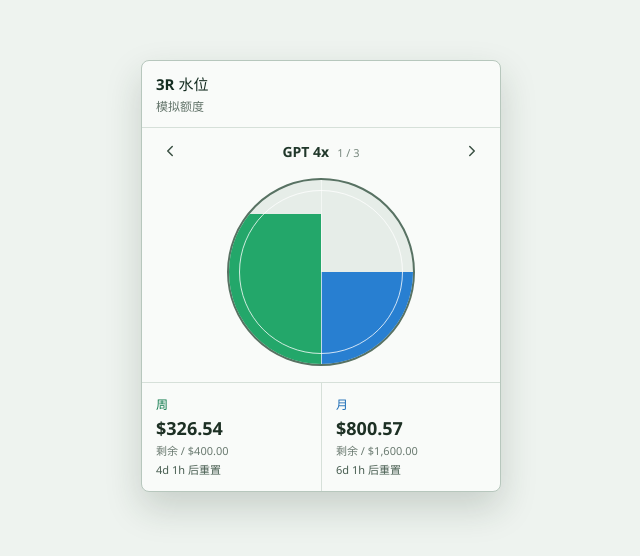
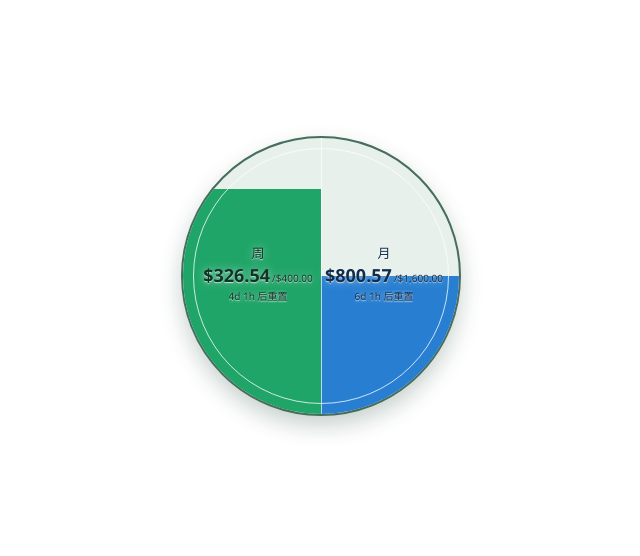
Before and after one commit to YahooYuan666/3r-waterline, a React (Vite) app: page / in a window 1280 px wide. Shown: the part 124-680 px from the top of the page, without its empty margins (319-959 px from the left). Built offline with nearby package versions, Linux system fonts and the light colour scheme.

Commit message:
feat: compress quota view into vessel

```diff
--- a/src/App.tsx
+++ b/src/App.tsx
@@ -89,7 +89,7 @@
     return "订阅已失效";
   }
 
-  return "模拟额度";
+  return "额度暂不可用";
 }
 
 interface WaterlineOverlayProps {
@@ -106,49 +106,20 @@
   const selectedSubscription = subscriptions[selectedIndex];
   const quotaSnapshot =
     selectedSubscription?.status === "supported" ? selectedSubscription.quotaSnapshot : undefined;
+  const stateNotice =
+    state.kind === "verified" && state.freshness === "update-failed"
+      ? statusText(state, selectedSubscription)
+      : undefined;
 
   return (
     <main className="waterline-stage">
       <section className="waterline-overlay" aria-label="3R 剩余额度悬浮窗预览">
-        <header className="overlay-header">
-          <div>
-            <p className="product-name">3R 水位</p>
-            <p className="status-copy" aria-live="polite">
-              {statusText(state, selectedSubscription)}
-            </p>
-          </div>
-        </header>
-
-        <div className="subscription-nav">
-          <button
-            className="icon-button"
-            type="button"
-            title="上一项订阅"
-            aria-label="上一项订阅"
-            onClick={() => onNavigate(-1)}
-            disabled={subscriptions.length < 2}
+        <div
+          className="quota-vessel"
+          aria-label={quotaSnapshot ? "周额度和月额度的剩余水位" : statusText(state, selectedSubscription)}
         >
-            <ChevronLeft size={18} aria-hidden="true" />
-          </button>
-          <div className="subscription-name">
-            <span>{selectedSubscription?.name ?? "读取中"}</span>
-            {subscriptions.length > 1 && <small>{selectedIndex + 1} / {subscriptions.length}</small>}
-          </div>
-          <button
-            className="icon-button"
-            type="button"
-            title="下一项订阅"
-            aria-label="下一项订阅"
-            onClick={() => onNavigate(1)}
-            disabled={subscriptions.length < 2}
-          >
-            <ChevronRight size={18} aria-hidden="true" />
-          </button>
-        </div>
-
           {quotaSnapshot ? (
             <>
-            <div className="quota-vessel" aria-label="周额度和月额度的剩余水位">
               <div
                 className="water-fill weekly-fill"
                 style={{ height: `${remainingPercentage(quotaSnapshot.weekly)}%` }}
@@ -159,29 +130,60 @@
               />
               <div className="vessel-divider" />
               <div className="vessel-gloss" />
-            </div>
-
-            <div className="quota-values">
-              <div className="quota-value weekly-value">
+              <div className="quota-content">
+                <div className="quota-period weekly-period">
                   <span>周</span>
+                  <p className="amount-line">
                     <strong>{formatMoney(quotaSnapshot.weekly.remainingAmount)}</strong>
-                <small>剩余 / {formatMoney(quotaSnapshot.weekly.limit)}</small>
+                    <small>/{formatMoney(quotaSnapshot.weekly.limit)}</small>
+                  </p>
                   <em>{quotaSnapshot.weekly.resetCountdown} 后重置</em>
                 </div>
-              <div className="quota-value monthly-value">
+                <div className="quota-period monthly-period">
                   <span>月</span>
+                  <p className="amount-line">
                     <strong>{formatMoney(quotaSnapshot.monthly.remainingAmount)}</strong>
-                <small>剩余 / {formatMoney(quotaSnapshot.monthly.limit)}</small>
+                    <small>/{formatMoney(quotaSnapshot.monthly.limit)}</small>
+                  </p>
                   <em>{quotaSnapshot.monthly.resetCountdown} 后重置</em>
                 </div>
               </div>
+              {stateNotice && (
+                <p className="state-notice" aria-live="polite">
+                  {stateNotice}
+                </p>
+              )}
             </>
           ) : (
             <div className="empty-vessel">
               <MoreHorizontal size={30} aria-hidden="true" />
-            <p>{statusText(state, selectedSubscription)}</p>
+              <p aria-live="polite">{statusText(state, selectedSubscription)}</p>
             </div>
           )}
+
+          {subscriptions.length > 1 && (
+            <>
+              <button
+                className="vessel-nav vessel-nav-previous"
+                type="button"
+                title="上一项订阅"
+                aria-label="上一项订阅"
+                onClick={() => onNavigate(-1)}
+              >
+                <ChevronLeft size={16} aria-hidden="true" />
+              </button>
+              <button
+                className="vessel-nav vessel-nav-next"
+                type="button"
+                title="下一项订阅"
+                aria-label="下一项订阅"
+                onClick={() => onNavigate(1)}
+              >
+                <ChevronRight size={16} aria-hidden="true" />
+              </button>
+            </>
+          )}
+        </div>
       </section>
     </main>
   );
--- a/src/styles.css
+++ b/src/styles.css
@@ -1,6 +1,6 @@
 :root {
-  color: #17231e;
-  background: #eef3ef;
+  color: #14332a;
+  background: transparent;
   font-family: "Segoe UI", "Microsoft YaHei UI", sans-serif;
   font-synthesis: none;
 }
@@ -10,125 +10,41 @@
 }
 
 body {
+  min-width: 0;
+  min-height: 100dvh;
   margin: 0;
-  min-width: 320px;
-  min-height: 100dvh;
+  background: transparent;
 }
 
-button,
-select {
+button {
   font: inherit;
 }
 
 button:focus-visible {
-  outline: 2px solid #107a4d;
-  outline-offset: 3px;
+  outline: 2px solid #ffffff;
+  outline-offset: 2px;
 }
 
 .waterline-stage {
   display: grid;
   min-height: 100dvh;
   place-items: center;
-  padding: 24px;
+  padding: 16px;
 }
 
 .waterline-overlay {
-  width: min(100%, 360px);
-  border: 1px solid #b7c7bd;
-  border-radius: 8px;
-  background: #f9fbf9;
-  box-shadow: 0 16px 36px rgb(25 48 35 / 18%);
-  overflow: hidden;
-}
-
-.overlay-header,
-.subscription-nav {
-  display: flex;
-  align-items: center;
-  justify-content: space-between;
-}
-
-.overlay-header {
-  min-height: 58px;
-  padding: 12px 14px;
-  border-bottom: 1px solid #d6e0d9;
-}
-
-.product-name,
-.status-copy {
-  margin: 0;
-}
-
-.product-name {
-  color: #152d21;
-  font-size: 15px;
-  font-weight: 700;
-}
-
-.status-copy {
-  margin-top: 3px;
-  color: #63746a;
-  font-size: 12px;
-}
-
-.icon-button {
-  display: grid;
-  width: 32px;
-  height: 32px;
-  place-items: center;
-  border: 0;
-  border-radius: 6px;
-  color: #3a5043;
-  background: transparent;
-  cursor: pointer;
-}
-
-.icon-button:hover:not(:disabled) {
-  background: #e4eee7;
-}
-
-.icon-button:disabled {
-  color: #b3c1b8;
-  cursor: default;
-}
-
-.subscription-nav {
-  min-height: 46px;
-  padding: 6px 12px;
-}
-
-.subscription-name {
-  display: flex;
-  min-width: 0;
-  align-items: baseline;
-  gap: 8px;
-  color: #21382b;
-  font-size: 14px;
-  font-weight: 650;
-}
-
-.subscription-name span {
-  overflow: hidden;
-  text-overflow: ellipsis;
-  white-space: nowrap;
-}
-
-.subscription-name small {
-  flex: 0 0 auto;
-  color: #77877d;
-  font-size: 11px;
-  font-weight: 500;
+  width: min(100%, 280px);
 }
 
 .quota-vessel {
   position: relative;
-  width: 188px;
+  width: 100%;
   aspect-ratio: 1;
-  margin: 4px auto 16px;
   overflow: hidden;
-  border: 2px solid #587263;
+  border: 2px solid #466d5d;
   border-radius: 50%;
-  background: #e6ede8;
+  background: #e8f0eb;
+  box-shadow: 0 10px 22px rgb(19 62 43 / 24%);
   isolation: isolate;
 }
 
@@ -142,7 +58,7 @@
 .weekly-fill {
   left: 0;
   width: 50%;
-  background: #23a76a;
+  background: #20a568;
 }
 
 .monthly-fill {
@@ -156,94 +72,160 @@
   inset: 0 auto 0 50%;
   z-index: 2;
   width: 1px;
-  background: rgb(248 251 249 / 72%);
+  background: rgb(255 255 255 / 68%);
 }
 
 .vessel-gloss {
   position: absolute;
   inset: 10px;
   z-index: 3;
-  border: 1px solid rgb(255 255 255 / 78%);
+  border: 1px solid rgb(255 255 255 / 76%);
   border-radius: 50%;
   pointer-events: none;
 }
 
-.quota-values {
+.quota-content {
+  position: absolute;
+  inset: 38px 12px 44px;
+  z-index: 4;
   display: grid;
   grid-template-columns: 1fr 1fr;
-  border-top: 1px solid #d6e0d9;
+  pointer-events: none;
 }
 
-.quota-value {
+.quota-period {
   display: grid;
-  gap: 3px;
   min-width: 0;
-  padding: 12px 14px 14px;
+  align-content: center;
+  justify-items: center;
+  gap: 4px;
+  color: #123328;
+  text-align: center;
+  text-shadow: 0 1px 1px rgb(255 255 255 / 68%), 0 0 8px rgb(255 255 255 / 52%);
 }
 
-.quota-value + .quota-value {
-  border-left: 1px solid #d6e0d9;
+.monthly-period {
+  color: #112d4d;
 }
 
-.quota-value span {
-  font-size: 12px;
-  font-weight: 700;
+.quota-period > span {
+  font-size: 13px;
+  font-weight: 750;
 }
 
-.weekly-value span {
-  color: #087647;
+.amount-line {
+  display: flex;
+  min-width: 0;
+  align-items: baseline;
+  justify-content: center;
+  gap: 2px;
+  margin: 0;
+  font-variant-numeric: tabular-nums;
+  white-space: nowrap;
 }
 
-.monthly-value span {
-  color: #1668b4;
+.amount-line strong {
+  font-size: 18px;
+  line-height: 1.1;
 }
 
-.quota-value strong {
+.amount-line small {
+  font-size: 10px;
+  line-height: 1;
+}
+
+.quota-period em {
+  max-width: 100%;
   overflow: hidden;
-  color: #1d3024;
-  font-size: 18px;
-  font-variant-numeric: tabular-nums;
+  font-size: 10px;
+  font-style: normal;
+  line-height: 1.25;
   text-overflow: ellipsis;
   white-space: nowrap;
 }
 
-.quota-value small,
-.quota-value em {
-  color: #6b7b71;
-  font-size: 11px;
-  font-style: normal;
-  line-height: 1.4;
-}
-
-.quota-value em {
-  color: #475d50;
+.state-notice {
+  position: absolute;
+  right: 30px;
+  bottom: 17px;
+  left: 30px;
+  z-index: 5;
+  margin: 0;
+  color: #264536;
+  font-size: 10px;
+  line-height: 1.2;
+  text-align: center;
+  text-shadow: 0 1px 1px rgb(255 255 255 / 86%);
 }
 
 .empty-vessel {
+  position: absolute;
+  inset: 0;
+  z-index: 4;
   display: grid;
-  min-height: 282px;
   place-content: center;
   justify-items: center;
-  gap: 10px;
-  color: #718178;
+  gap: 9px;
+  padding: 32px;
+  color: #38574a;
   text-align: center;
 }
 
 .empty-vessel p {
   margin: 0;
   font-size: 13px;
+  line-height: 1.4;
 }
 
-@media (max-width: 380px) {
+.vessel-nav {
+  position: absolute;
+  top: 50%;
+  z-index: 6;
+  display: grid;
+  width: 28px;
+  height: 28px;
+  place-items: center;
+  padding: 0;
+  border: 0;
+  border-radius: 50%;
+  color: #244a3b;
+  background: rgb(255 255 255 / 44%);
+  cursor: pointer;
+  opacity: 0;
+  transform: translateY(-50%);
+  transition: opacity 160ms ease, background 160ms ease;
+}
+
+.quota-vessel:hover .vessel-nav,
+.vessel-nav:hover,
+.vessel-nav:focus-visible {
+  background: rgb(255 255 255 / 76%);
+  opacity: 0.88;
+}
+
+.vessel-nav-previous {
+  left: 10px;
+}
+
+.vessel-nav-next {
+  right: 10px;
+}
+
+@media (max-width: 340px) {
   .waterline-stage {
     padding: 12px;
   }
 
-  .quota-value {
-    padding-inline: 10px;
+  .quota-content {
+    inset-inline: 10px;
   }
 
-  .quota-value strong {
+  .amount-line strong {
     font-size: 16px;
   }
+
+  .amount-line small,
+  .quota-period em {
+    font-size: 9px;
+  }
 }
```
Also changed, not shown: src-tauri/tauri.conf.json (+7 -4 lines), .scratch/3r-waterline/issues/01-desktop-shell-and-quota-monitor.md, .scratch/3r-waterline/user-acceptance.md, 1 other file (tests, documents, lock files or other folders). Lines whose indentation alone changed are shown as unchanged.
